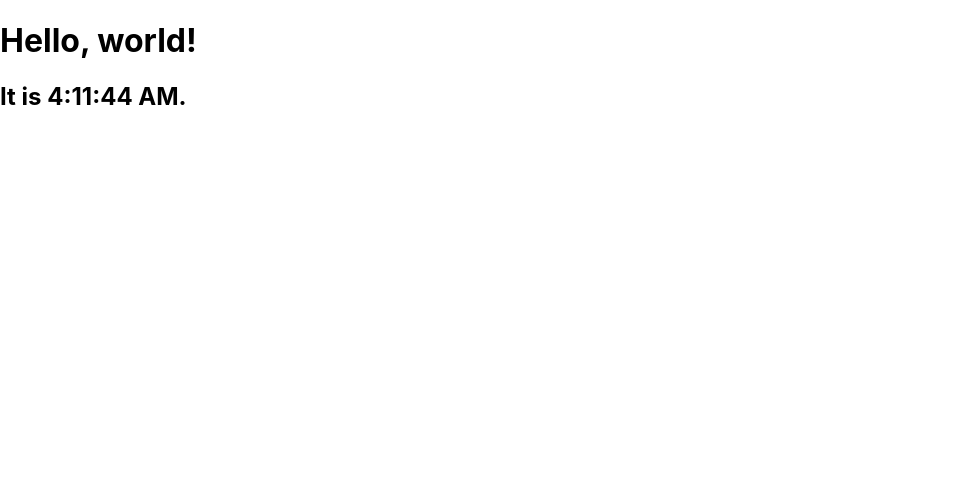
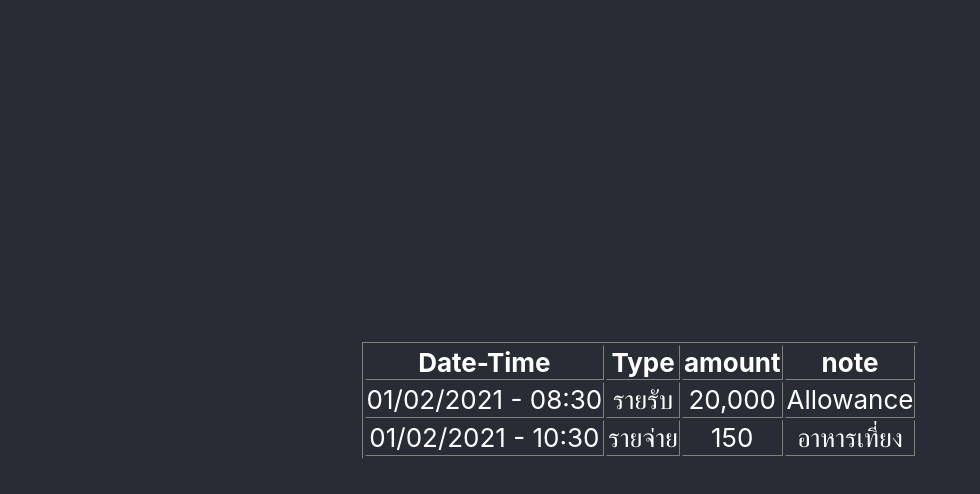
Before and after one commit to WasinTh/tutorial-react, a React (Create React App) app: page / in a window 1280 px wide. Shown: the top 494 px of the page, without its empty margins (0-980 px from the left). Built offline with nearby package versions, Linux system fonts and the light colour scheme.

Commit message:
Add static HTML table

```diff
--- a/src/App.js
+++ b/src/App.js
@@ -5,18 +5,26 @@ function App() {
   return (
     <div className="App">
       <header className="App-header">
-        <img src={logo} className="App-logo" alt="logo" />
-        <p>
-          Edit <code>src/App.js</code> and save to reload.
-        </p>
-        <a
-          className="App-link"
-          href="https://reactjs.org"
-          target="_blank"
-          rel="noopener noreferrer"
-        >
-          Learn React
-        </a>
+        <table border="1">
+          <tr>
+            <th>Date-Time</th>
+            <th>Type</th>
+            <th>amount</th>
+            <th>note</th>
+          </tr>
+          <tr>
+            <td>01/02/2021 - 08:30</td>
+            <td>รายรับ</td>
+            <td>20,000</td>
+            <td>Allowance</td>
+          </tr>
+          <tr>
+            <td>01/02/2021 - 10:30</td>
+            <td>รายจ่าย</td>
+            <td>150</td>
+            <td>อาหารเที่ยง</td>
+          </tr>
+        </table>
       </header>
     </div>
   );
--- a/src/index.js
+++ b/src/index.js
@@ -4,19 +4,12 @@ import './index.css';
 import App from './App';
 import reportWebVitals from './reportWebVitals';
 
-const showTime = () => {
-  ReactDOM.render(
-    <React.StrictMode>
-      <div>
-        <h1>Hello, world!</h1>
-        <h2>It is {new Date().toLocaleTimeString()}.</h2>
-      </div>
-    </React.StrictMode>,
-    document.getElementById('root')
-  );
-}
-
-setInterval(showTime, 1000);
+ReactDOM.render(
+  <React.StrictMode>
+    <App />
+  </React.StrictMode>,
+  document.getElementById('root')
+);
 
 // If you want to start measuring performance in your app, pass a function
 // to log results (for example: reportWebVitals(console.log))
```
